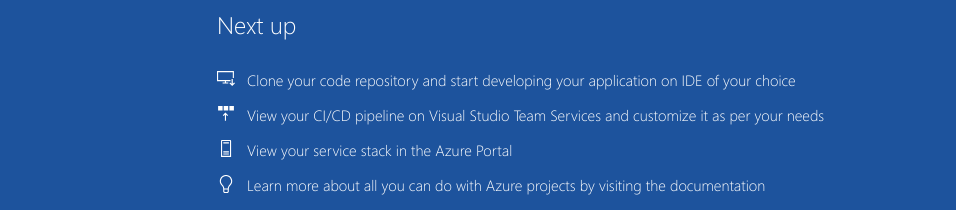
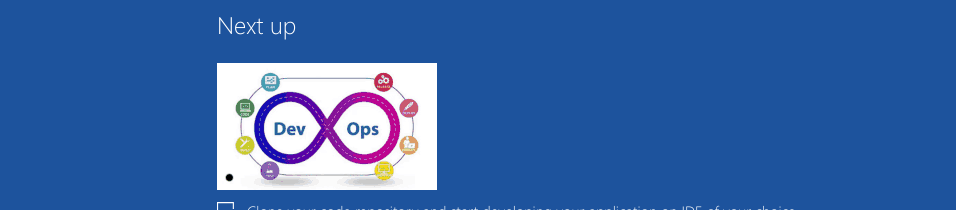
Before and after one commit to abhishekpatra434/sample-project, a plain HTML site: page index.html in a window 1280 px wide. Shown: the part 590-800 px from the top of the page, without its empty margins (8-964 px from the left). Drawn offline with Linux system fonts and the light colour scheme.

Commit message:
Adding new feature

```diff
--- a/index.html
+++ b/index.html
@@ -23,6 +23,7 @@
                 <div class="description line-2"> Your HTML app is up and running on Azure</div>
                 <div class="next-steps-container">
                     <div class="next-steps-header">Next up</div>
+                                <img src="img/crm-development-erp-development.gif">
                     <div class="next-steps-body">
 
                         <div class="step">
```
Also changed, not shown: img/crm-development-erp-development.gif (added).
